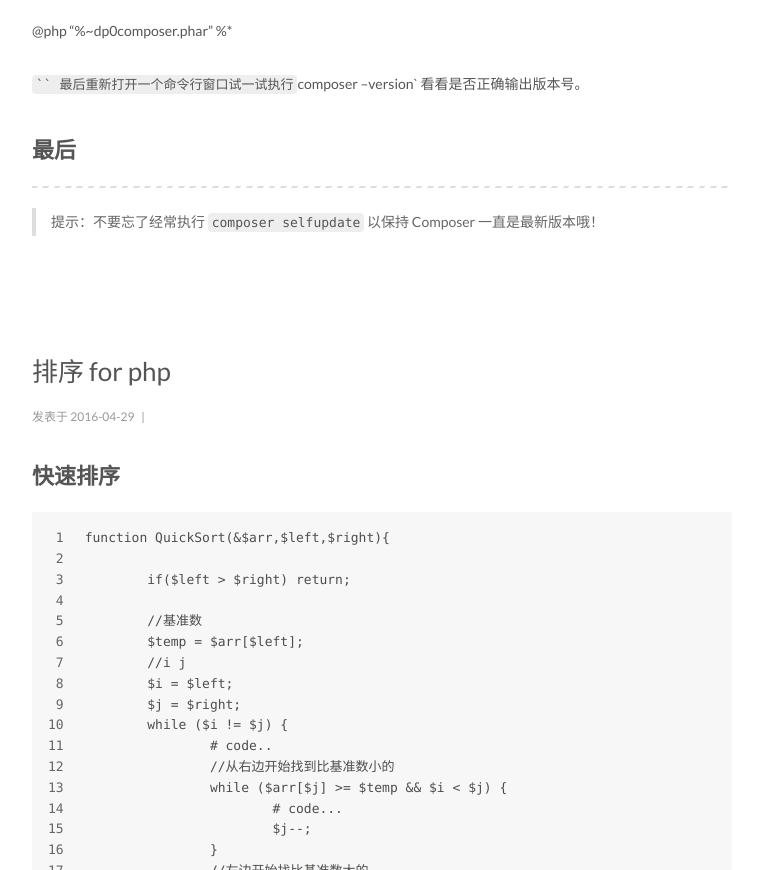
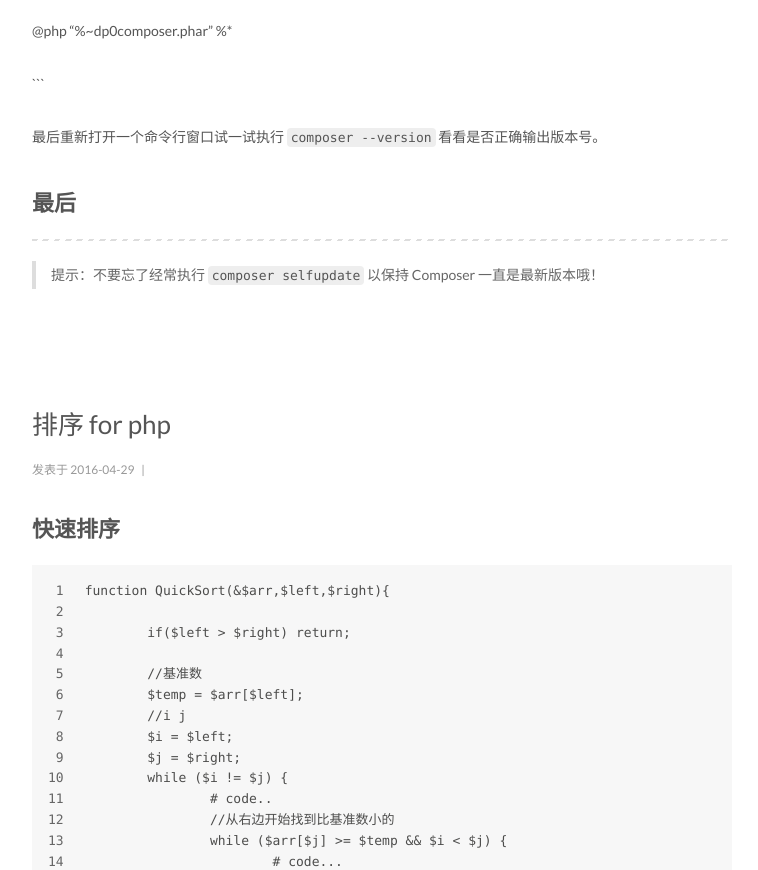
Before and after one commit to fengci/fengci.github.io, a plain HTML site: page index.html in a window 1280 px wide. Shown: the part 1677-2547 px from the top of the page, without its empty margins (258-1016 px from the left). Drawn offline with Linux system fonts and the light colour scheme; a script that the page names is missing.

Commit message:
Site updated: 2016-08-11 08:47:34

````diff
--- a/css/main.css
+++ b/css/main.css
@@ -1548,7 +1548,7 @@ pre .javascript .function {
   width: 4px;
   height: 4px;
   border-radius: 50%;
-  background: #fc520e;
+  background: #ff9ef4;
 }
 .links-of-blogroll {
   font-size: 13px;
--- a/index.html
+++ b/index.html
@@ -313,8 +313,8 @@
 <p>Mac 或 Linux 系统：打开命令行窗口并执行如下命令将前面下载的 <code>composer.phar</code> 文件移动到 <code>/usr/local/bin/</code> 目录下面：</p>
 <figure class="highlight plain"><table><tr><td class="gutter"><pre><span class="line">1</span><br><span class="line">2</span><br><span class="line">3</span><br><span class="line">4</span><br><span class="line">5</span><br><span class="line">6</span><br><span class="line">7</span><br><span class="line">8</span><br><span class="line">9</span><br></pre></td><td class="code"><pre><span class="line">sudo mv composer.phar /usr/local/bin/composer</span><br><span class="line"></span><br><span class="line">```  </span><br><span class="line"></span><br><span class="line">Windows 系统：</span><br><span class="line"></span><br><span class="line">找到并进入 PHP 的安装目录（和你在命令行中执行的 `php` 指令应该是同一套 PHP）。</span><br><span class="line">将 `composer.phar` 复制到 PHP 的安装目录下面，也就是和 `php.exe` 在同一级目录。</span><br><span class="line">在 PHP 安装目录下新建一个 `composer.bat` 文件，并将下列代码保存到此文件中。</span><br></pre></td></tr></table></figure>
 <p>@php “%~dp0composer.phar” %*</p>
-<p><code>``
-最后重新打开一个命令行窗口试一试执行</code>composer –version` 看看是否正确输出版本号。</p>
+<p>```</p>
+<p>最后重新打开一个命令行窗口试一试执行 <code>composer --version</code> 看看是否正确输出版本号。</p>
 <h2 id="最后"><a href="#最后" class="headerlink" title="最后"></a>最后</h2><hr>
 <blockquote>
 <p>提示：不要忘了经常执行 <code>composer selfupdate</code> 以保持 Composer 一直是最新版本哦！</p>
````
Also changed, not shown: 2016/07/01/composer/index.html (+3 -3 lines).
